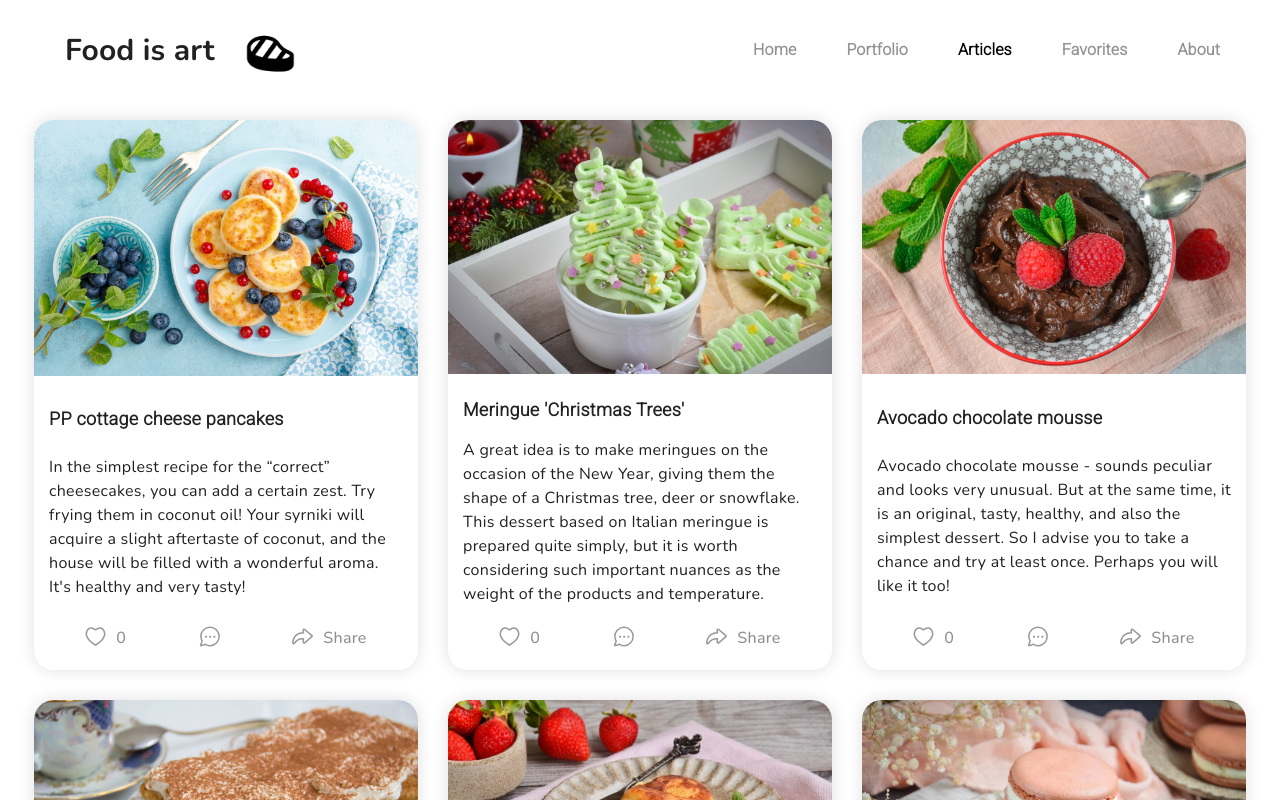
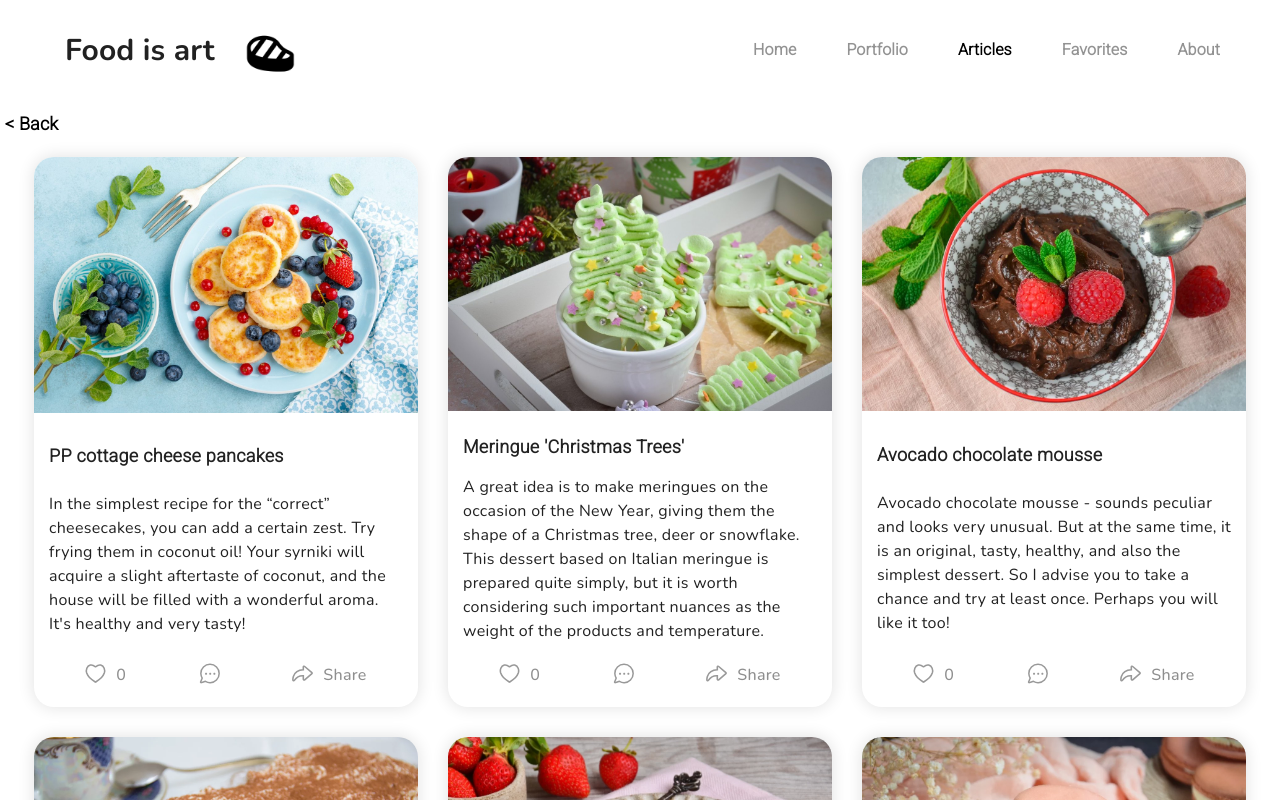
Before and after one commit to NikitOS-1/food-blog, a React (Create React App) app: page /articles/desserts in a window 1280 px wide. Shown: the top 800 px of the page. Built offline with nearby package versions, Linux system fonts and the light colour scheme.

Commit message:
add Button Back

```diff
--- a/src/pages/Portfolio/Desserts/Desserts.module.scss
+++ b/src/pages/Portfolio/Desserts/Desserts.module.scss
@@ -1,3 +1,18 @@
+.btnBack {
+    margin: 5px;
+
+    a {
+        text-decoration: none;
+        font-size: large;
+        font-weight: bold;
+        color: black;
+
+        &:hover {
+            opacity: 0.5;
+        }
+    }
+}
+
 .items {
     display: flex;
     align-items: center;
--- a/src/pages/Portfolio/Desserts/Desserts.tsx
+++ b/src/pages/Portfolio/Desserts/Desserts.tsx
@@ -1,6 +1,7 @@
 import { ArticalsProps } from "../../../state/articalsArray";
 import style from "./Desserts.module.scss";
 import ArticalItem from "../../../componets/ArticalItem/ArticalItem";
+import { Link } from "react-router-dom";
 
 type Props = {
   articalsState: {
@@ -18,6 +19,10 @@ const Desserts = ({ articalsState }: Props) => {
   );
 
   return (
+    <>
+      <div className={style.btnBack}>
+        <Link to="/portfolio">{"< Back"}</Link>
+      </div>
       <div className={style.items}>
         {dessertsCategory.map(
           ({ id, category, image, title, description }: ArticalsProps, i) => (
@@ -32,6 +37,7 @@ const Desserts = ({ articalsState }: Props) => {
           )
         )}
       </div>
+    </>
   );
 };
 
--- a/src/pages/Portfolio/Fish/Fish.module.scss
+++ b/src/pages/Portfolio/Fish/Fish.module.scss
@@ -1,3 +1,18 @@
+.btnBack {
+    margin: 5px;
+
+    a {
+        text-decoration: none;
+        font-size: large;
+        font-weight: bold;
+        color: black;
+
+        &:hover {
+            opacity: 0.5;
+        }
+    }
+}
+
 .items {
     display: flex;
     align-items: center;
--- a/src/pages/Portfolio/Fish/Fish.tsx
+++ b/src/pages/Portfolio/Fish/Fish.tsx
@@ -1,3 +1,4 @@
+import { Link } from "react-router-dom";
 import ArticalItem from "../../../componets/ArticalItem/ArticalItem";
 import { ArticalsProps } from "../../../state/articalsArray";
 import style from "./Fish.module.scss";
@@ -18,6 +19,10 @@ const Fish = ({ articalsState }: Props) => {
   );
 
   return (
+    <>
+      <div className={style.btnBack}>
+        <Link to="/portfolio">{"< Back"}</Link>
+      </div>
       <div className={style.items}>
         {fishCategory.map(
           ({ id, category, image, title, description }: ArticalsProps, i) => (
@@ -32,6 +37,7 @@ const Fish = ({ articalsState }: Props) => {
           )
         )}
       </div>
+    </>
   );
 };
 export default Fish;
--- a/src/pages/Portfolio/Meat/Meat.module.scss
+++ b/src/pages/Portfolio/Meat/Meat.module.scss
@@ -1,3 +1,18 @@
+.btnBack {
+    margin: 5px;
+
+    a {
+        text-decoration: none;
+        font-size: large;
+        font-weight: bold;
+        color: black;
+
+        &:hover {
+            opacity: 0.5;
+        }
+    }
+}
+
 .items {
     display: flex;
     align-items: center;
--- a/src/pages/Portfolio/Meat/Meat.tsx
+++ b/src/pages/Portfolio/Meat/Meat.tsx
@@ -1,3 +1,4 @@
+import { Link } from "react-router-dom";
 import ArticalItem from "../../../componets/ArticalItem/ArticalItem";
 import { ArticalsProps } from "../../../state/articalsArray";
 import style from "./Meat.module.scss";
@@ -18,6 +19,10 @@ const Meat = ({ articalsState }: Props) => {
   );
 
   return (
+    <>
+      <div className={style.btnBack}>
+        <Link to="/portfolio">{"< Back"}</Link>
+      </div>
       <div className={style.items}>
         {meatCategory.map(
           ({ id, category, image, title, description }: ArticalsProps, i) => (
@@ -32,6 +37,7 @@ const Meat = ({ articalsState }: Props) => {
           )
         )}
       </div>
+    </>
   );
 };
 export default Meat;
```
Lines whose indentation alone changed are shown as unchanged.
